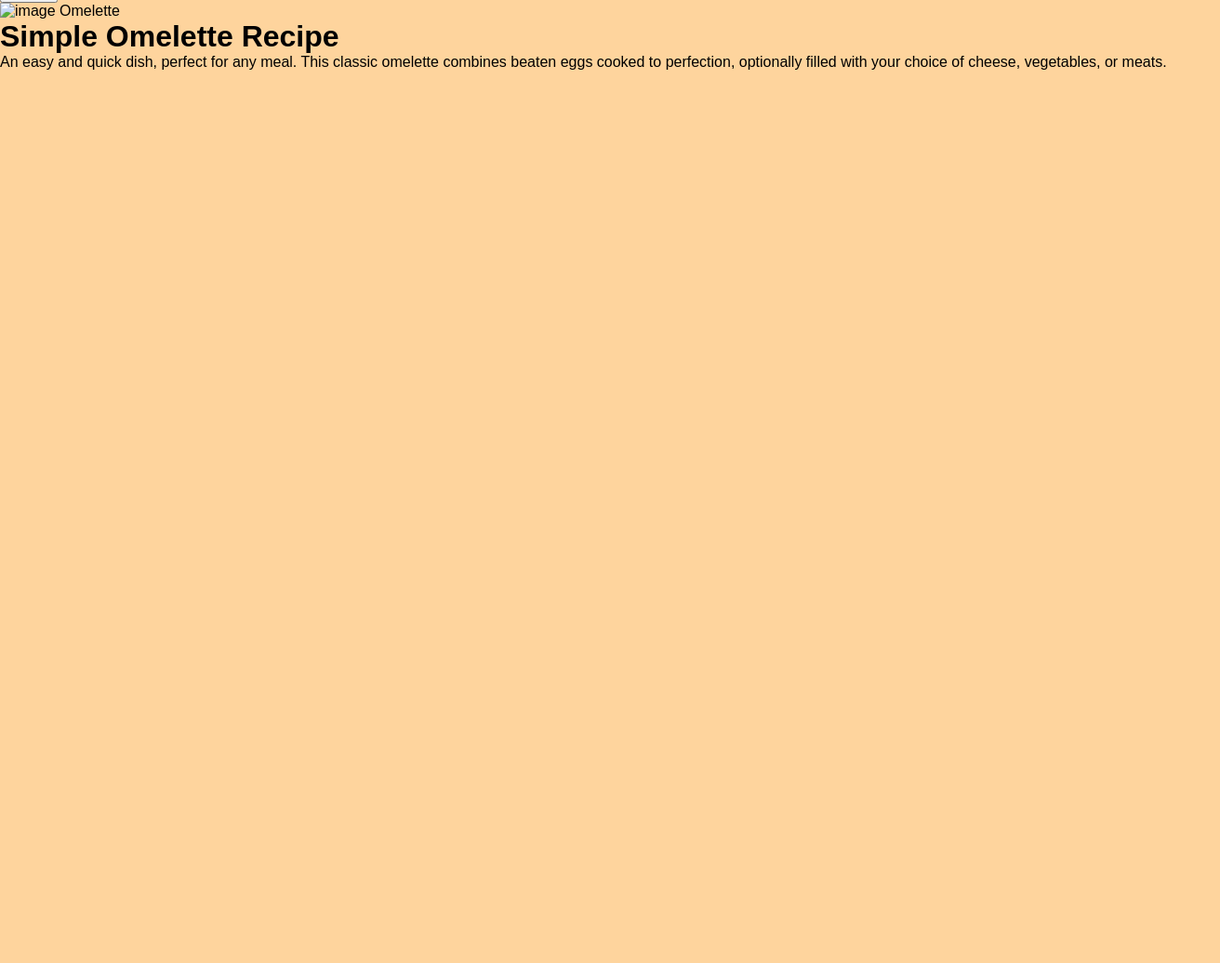
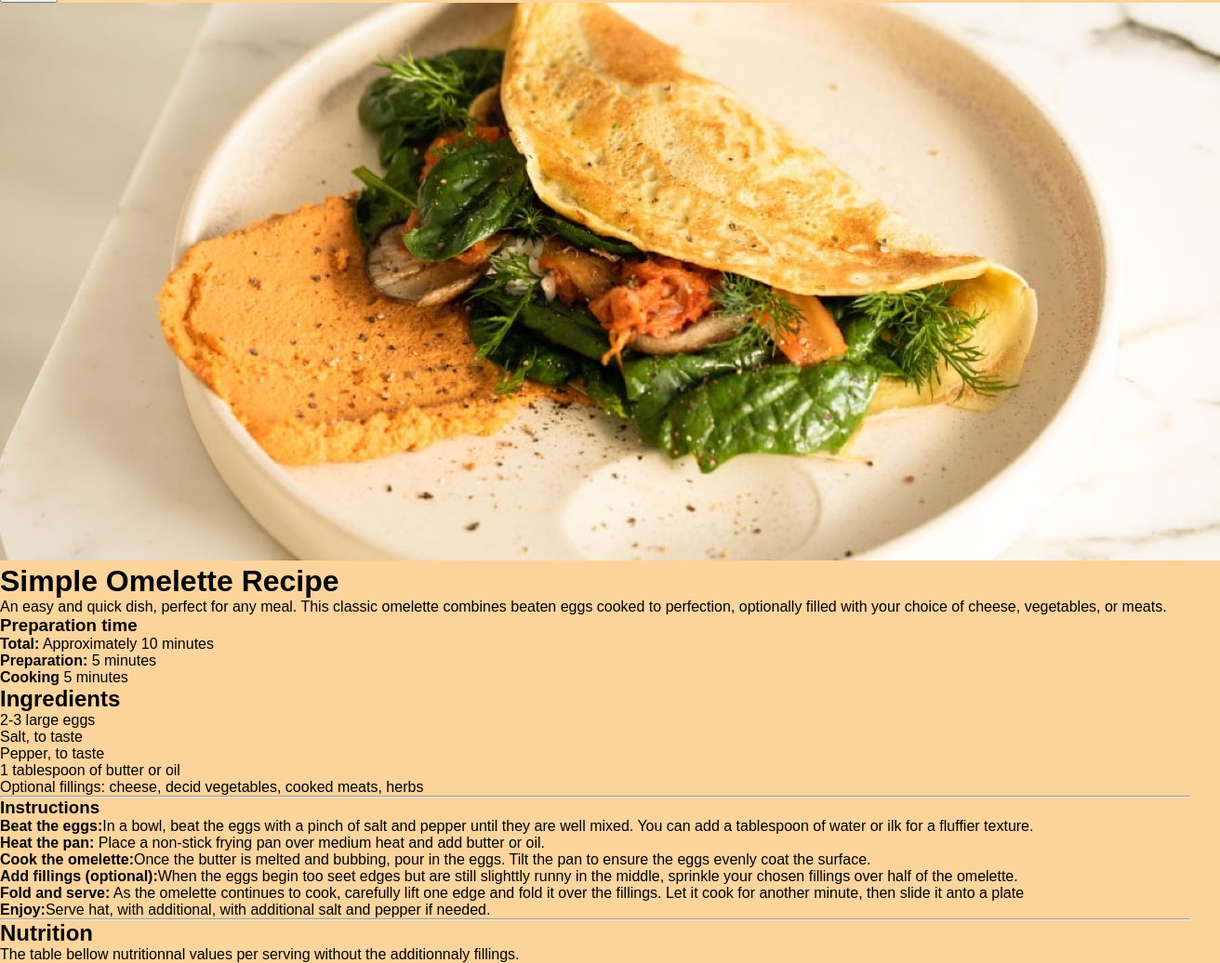
Before and after one commit to Amarah55-coder/Amarah55-coder, a website: page index.html in a window 1280 px wide. Shown: the part 349-1385 px from the top of the page at 93% size, 1312 px wide, since content can reach past the window. Before the commit the page ends 800 px from the top, so only its background shows below. Drawn offline with Linux system fonts and the light colour scheme.

Commit message:
fin de html pour web 1

```diff
--- a/index.html
+++ b/index.html
@@ -28,13 +28,63 @@
     </header>
     <main>
         <div class="content">
-            <img src="./assets/images/image-omelette.jpeg" alt="image Omelette" srcset="#">
+            <img src="./assets/images/image-omelette.jpeg" alt="image Omelette" srcset="./assets/images/image-omelette.jpeg">
             <div class="text">
                 <h1>Simple Omelette Recipe</h1>
-                An easy and quick dish, perfect for any meal. This classic omelette combines beaten eggs
-                cooked to perfection, optionally filled with your choice of cheese, vegetables, or meats.
+                <p>
+                    An easy and quick dish, perfect for any meal. This classic omelette combines beaten eggs
+                    cooked to perfection, optionally filled with your choice of cheese, vegetables, or meats.
+                </p>
+                <div class="content-1">
+                    <div class="preparation-time">
+                        <h3>Preparation time</h3>
+                        <ul>
+                            <li><strong>Total:</strong> Approximately 10 minutes</li>
+                            <li><strong>Preparation:</strong> 5 minutes</li>
+                            <li><strong>Cooking</strong> 5 minutes</li>
+                        </ul>
+                    </div>
+                </div>
+                <div class="content-2">
+                    <div class="Ingredients">
+                        <h2>Ingredients</h2>
+                        <ul>
+                            <li>2-3 large eggs</li>
+                            <li>Salt, to taste</li>
+                            <li>Pepper, to taste</li>
+                            <li>1 tablespoon of butter or oil</li>
+                            <li>Optional fillings: cheese, decid vegetables, cooked meats, herbs</li>
+                        </ul>
+                    </div>
+                </div>
+                <hr>
+                <div class="content-3">
+                    <div class="Instruction">
+                        <h3>Instructions</h3>
+                        <ol>
+                            <li><strong>Beat the eggs:</strong>In a bowl, beat the eggs with a pinch of salt and pepper until they are
+                            well mixed. You can add a tablespoon of water or ilk for a fluffier texture.</li>
+                            <li><strong>Heat the pan:</strong> Place a non-stick frying pan over medium heat and add butter or oil.</li>
+                            <li><strong>Cook the omelette:</strong>Once the butter is melted and bubbing, pour in the eggs. Tilt the pan to ensure the eggs evenly coat the surface.</li>
+                            <li><strong>Add fillings (optional):</strong>When the eggs begin too seet edges but are still slighttly runny in the middle, sprinkle your chosen fillings over half of the omelette.</li>
+                            <li><strong>Fold and serve:</strong> As the omelette continues to cook, carefully lift one edge and fold it over the fillings.
+                            Let it cook for another minute, then slide it anto a plate</li>
+                            <li><strong>Enjoy:</strong>Serve hat, with additional, with additional salt and pepper if needed.</li>
+                        </ol>
+                    </div>
+                </div>
+                <hr>
+                <div class="content-4">
+                    <div class="Nutrition">
+                        <h2>Nutrition</h2>
+                        <p>The table bellow nutritionnal values per serving without the additionnaly fillings.</p>
+                    </div>
+                </div>
             </div>
         </div>
     </main>
+    <footer>
+
+    </footer>
 </body>
 </html>
```
